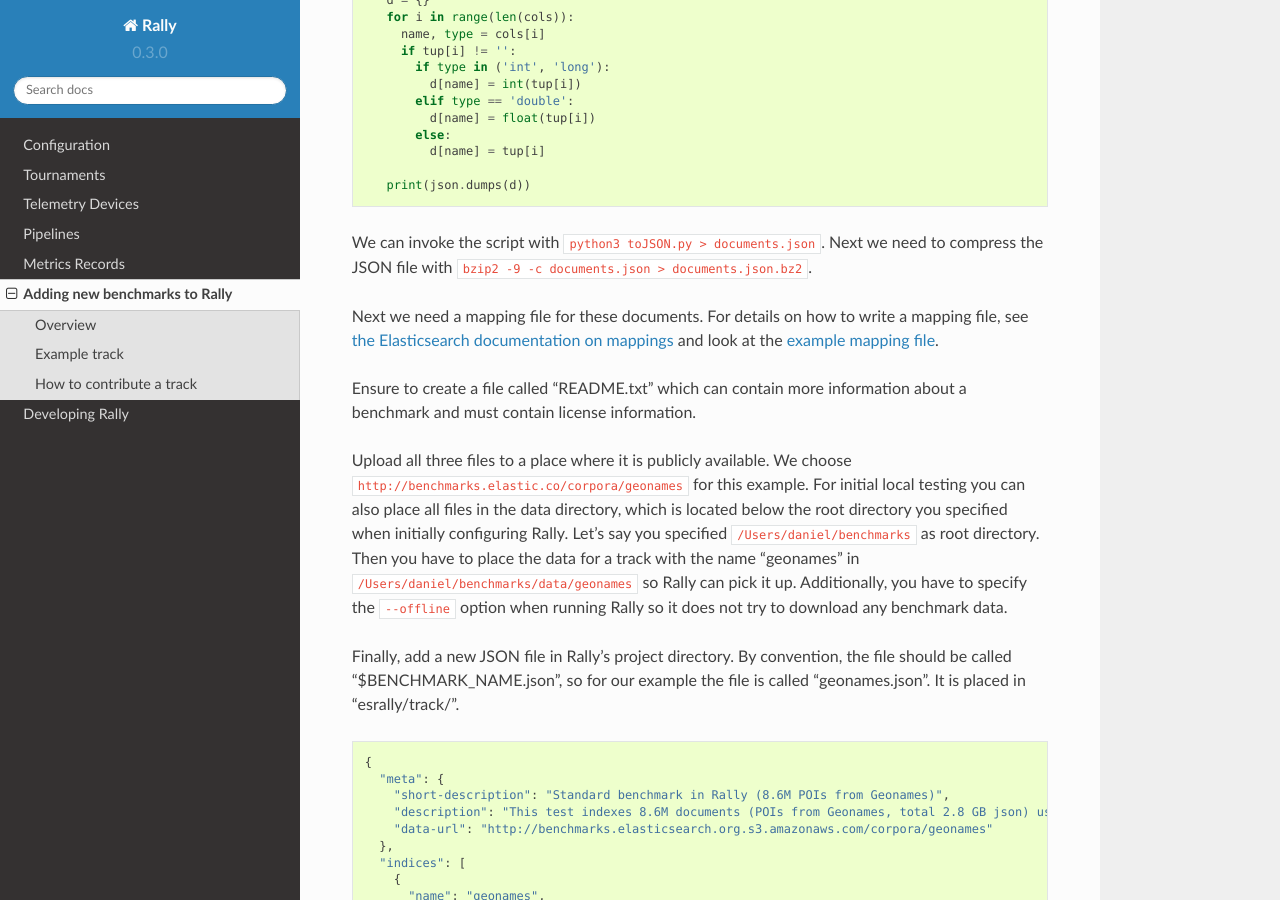
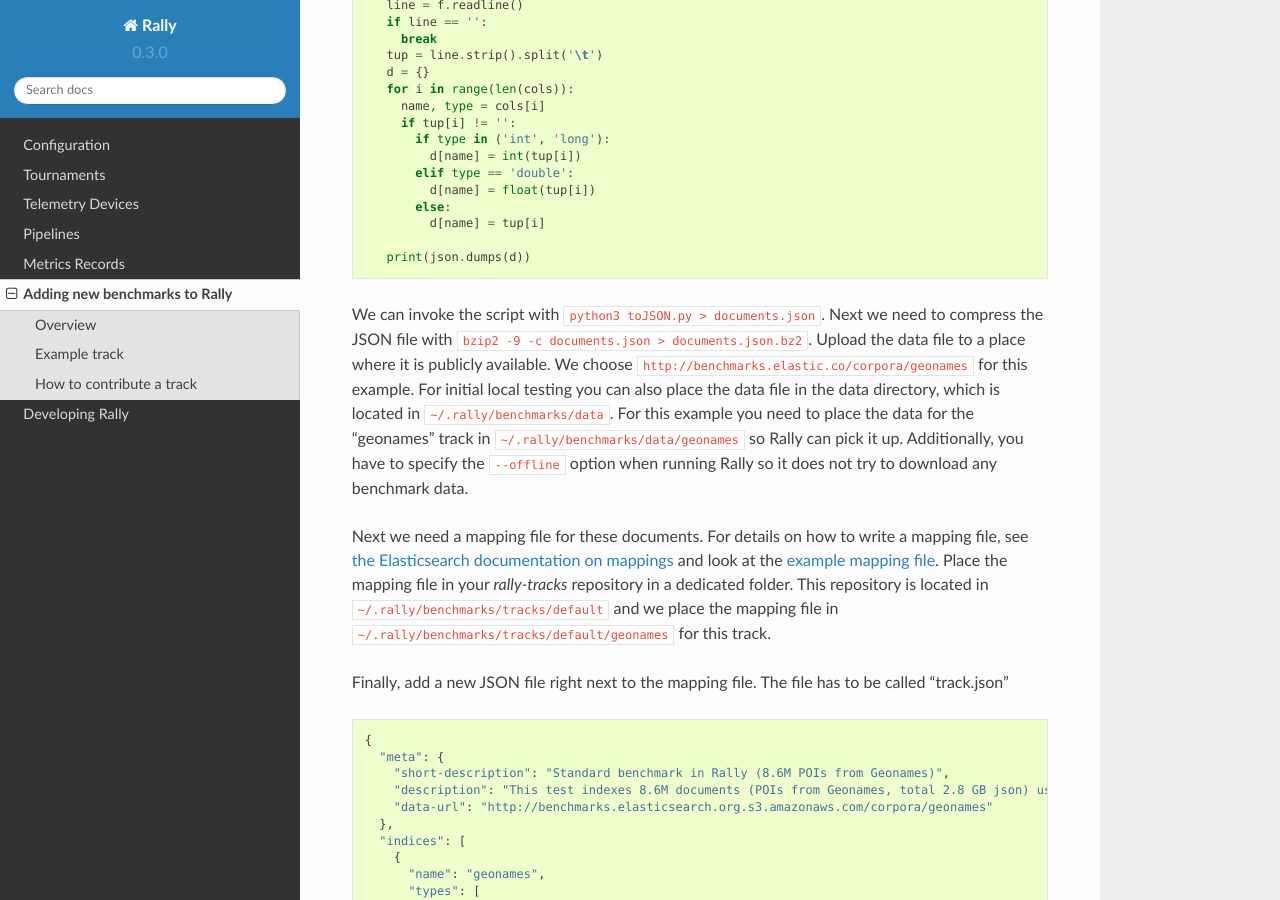
Before and after one commit to elastic/rally, a Sphinx documentation site: the page built from docs/adding_benchmarks.rst, in a window 1280 px wide and 900 px high, scrolled down 1604 px. Built offline with Sphinx 7.4.7 and the Read the Docs theme 2.0.0, drawn with Linux system fonts in a browser that asks for light colours; some of the changed text lies outside the part shown.

Commit message:
Improve docs and formatting

```diff
--- a/docs/adding_benchmarks.rst
+++ b/docs/adding_benchmarks.rst
@@ -3,8 +3,6 @@
 
 Overview
 --------
-
-Although it is possible to add new benchmarks to Rally, it is needed to :doc:`set up Rally in development mode first </developing>`. We will eventually `split benchmark specifications from Rally <https://github.com/elastic/rally/issues/26>`_ but the API is currently not stable enough to support this reliably.
 
 First of all we need to clarify what a benchmark is. Rally has a few assumptions built-in:
 
@@ -12,7 +10,7 @@
 2. The first step of the benchmark is to index all required documents via the `bulk API <https://www.elastic.co/guide/en/elasticsearch/reference/current/docs-bulk.html>`_. Rally will measure metrics like indexing throughput in this phase.
 3. An optional second step is to run one or more queries against the index. Rally will measure metrics like query latency in this phase.
 
-A benchmark is called a "track" in Rally. The most important attributes of a track are:
+This is called a "track" in Rally. The most important attributes of a track are:
 
 * One or more indices, each with one or more types
 * The queries to issue
@@ -21,11 +19,13 @@
 
 Separately from a track, we also have "cars" which define the settings of the benchmark candidate (Elasticsearch), like how much heap memory to use, the number of nodes to start and so on. Rally comes with a set of default tracks and cars which you can use for your own benchmarks (but you don't have to).
 
+Tracks are written as JSON files and are kept in a track repository, which is currently located at https://github.com/elastic/rally-tracks. The repository has separate branches for different Elasticsearch versions and Rally will check out the appropriate branch based on the command line parameter `--distribution-version`. If the parameter is missing, Rally will assume by default that you are benchmarking the latest version of Elasticsearch and will checkout the master branch of the track repository.
+
 Example track
 -------------
 
 Let's create an example track step by step. First of all, we need some data. There are a lot of public data sets available which are interesting for new benchmarks and we also have a
-`backlog of benchmarks to add <https://github.com/elastic/rally/issues?q=is%3Aissue+is%3Aopen+label%3A%3ABenchmark>`_.
+`backlog of benchmarks to add <https://github.com/elastic/rally-tracks/issues>`_.
 
 `Geonames <http://www.geonames.org/>`_ provides geo data under a `creative commons license <http://creativecommons.org/licenses/by/3.0/>`_. We will download `allCountries.zip <http://download.geonames.org/export/dump/allCountries.zip>`_ (around 300MB), extract it and inspect ``allCountries.txt``.
 
@@ -72,15 +72,11 @@
 
        print(json.dumps(d))
 
-We can invoke the script with ``python3 toJSON.py > documents.json``. Next we need to compress the JSON file with ``bzip2 -9 -c documents.json > documents.json.bz2``.
+We can invoke the script with ``python3 toJSON.py > documents.json``. Next we need to compress the JSON file with ``bzip2 -9 -c documents.json > documents.json.bz2``. Upload the data file to a place where it is publicly available. We choose ``http://benchmarks.elastic.co/corpora/geonames`` for this example. For initial local testing you can also place the data file in the data directory, which is located in ``~/.rally/benchmarks/data``. For this example you need to place the data for the "geonames" track in ``~/.rally/benchmarks/data/geonames`` so Rally can pick it up. Additionally, you have to specify the ``--offline`` option when running Rally so it does not try to download any benchmark data.
 
-Next we need a mapping file for these documents. For details on how to write a mapping file, see `the Elasticsearch documentation on mappings <https://www.elastic.co/guide/en/elasticsearch/reference/current/mapping.html>`_ and look at the `example mapping file <http://benchmarks.elastic.co/corpora/geonames/mappings.json>`_.
+Next we need a mapping file for these documents. For details on how to write a mapping file, see `the Elasticsearch documentation on mappings <https://www.elastic.co/guide/en/elasticsearch/reference/current/mapping.html>`_ and look at the `example mapping file <http://benchmarks.elastic.co/corpora/geonames/mappings.json>`_. Place the mapping file in your `rally-tracks` repository in a dedicated folder. This repository is located in ``~/.rally/benchmarks/tracks/default`` and we place the mapping file in ``~/.rally/benchmarks/tracks/default/geonames`` for this track.
 
-Ensure to create a file called "README.txt" which can contain more information about a benchmark and must contain license information.
-
-Upload all three files to a place where it is publicly available. We choose ``http://benchmarks.elastic.co/corpora/geonames`` for this example. For initial local testing you can also place all files in the data directory, which is located below the root directory you specified when initially configuring Rally. Let's say you specified ``/Users/daniel/benchmarks`` as root directory. Then you have to place the data for a track with the name "geonames" in ``/Users/daniel/benchmarks/data/geonames`` so Rally can pick it up. Additionally, you have to specify the ``--offline`` option when running Rally so it does not try to download any benchmark data.
-
-Finally, add a new JSON file in Rally's project directory. By convention, the file should be called "$BENCHMARK_NAME.json", so for our example the file is called "geonames.json". It is placed in "esrally/track/". ::
+Finally, add a new JSON file right next to the mapping file. The file has to be called "track.json" ::
 
     {
       "meta": {
@@ -187,6 +183,6 @@
 
 If you want to contribute your track, follow these steps:
 
-1. Create a track file as described above
-2. Upload the associated data so they can be publicly downloaded via HTTP. The data have to include three files: the actual benchmark data (either as .bz2 (recommended) or as .zip), the mapping file, and a readme, called "README.txt" which has to contain also the licensing terms of the track (respecting the licensing terms of the source data). Note that pull requests for tracks without a license cannot be accepted.
-3. Create a pull request for the `Rally Github repo <https://github.com/elastic/rally>`_.
+1. Create a track JSON file and mapping files as described above and place them in a separate folder in the ``rally-tracks`` repository. Please also add a README file in this folder which contains licensing information (respecting the licensing terms of the source data). Note that pull requests for tracks without a license cannot be accepted.
+2. Upload the associated data so they can be publicly downloaded via HTTP. The data should be compressed either as .bz2 (recommended) or as .zip.
+3. Create a pull request for the `rally-tracks Github repo <https://github.com/elastic/rally-tracks>`_.
```
Also changed, not shown: CHANGELOG.md (+2 -0 lines), 2 other files.
